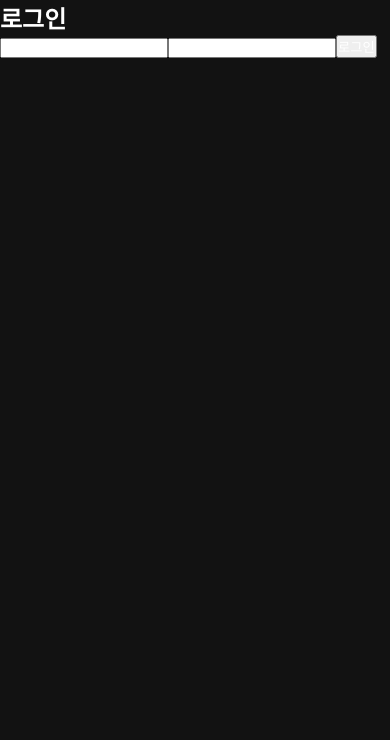
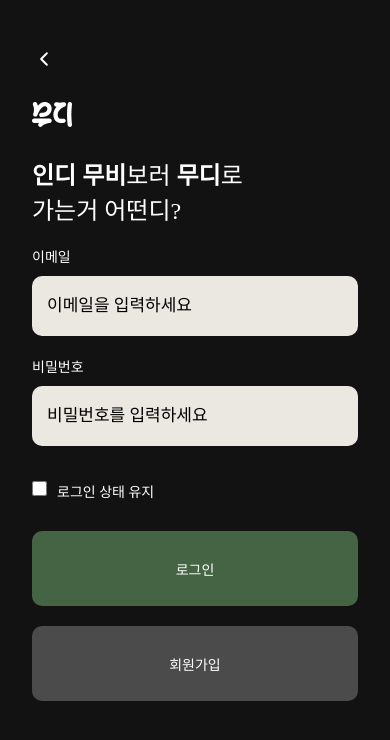
Before and after one commit to kimseowoo03/mudi, a React (Create React App) app: page /login in a window 390 px wide. Shown: the top 740 px of the page. Built offline with nearby package versions, Linux system fonts and the light colour scheme; no server answers; a web font is replaced by a local one.

Commit message:
Design:로그인 페이지 디자인

```diff
--- a/src/components/UserLogin.js
+++ b/src/components/UserLogin.js
@@ -1,6 +1,10 @@
 import { useRef } from "react";
 import { auth } from "../firebaseConfig";
 import { signInWithEmailAndPassword } from "firebase/auth";
+
+import style from "../styles/UserLogin.module.scss";
+import backArrowIcon from "../assets/icon-backArrow.svg";
+import whiteLogo from "../assets/logo_white.svg";
 
 const UserLogin = () => {
   const emailRef = useRef();
@@ -27,13 +31,32 @@ const UserLogin = () => {
   };
 
   return (
-    <div>
-      <h2>로그인</h2>
-      <form onSubmit={submitHandler}>
-        <input type="email" ref={emailRef} />
-        <input type="password" ref={passwordRef} autoComplete="off"/>
-        <button type="submit">로그인</button>
-      </form>
+    <div className={style.login_container}>
+      <div className={style.contents}>
+        <div className={style.top_menu}>
+          <img src={backArrowIcon} alt="backArrowIcon" />
+        </div>
+        <h2>로그인</h2>
+        <div className={style.logo}>
+          <img src={whiteLogo} alt="logo" />
+        </div>
+        <p><strong>인디 무비</strong>보러 <strong>무디</strong>로<br />가는거 어떤디?</p>
+        <form onSubmit={submitHandler} autoComplete="off">
+          <div className={`${style.email_input} ${style.item}`}>
+            <label htmlFor="userEmail">이메일</label>
+            <input type="email" id="userEmail" placeholder="이메일을 입력하세요" ref={emailRef} />
+          </div>
+          <div className={`${style.pw_input} ${style.item}`}>
+            <label htmlFor="userPw">비밀번호</label>
+            <input type="password" id="userPw" placeholder="비밀번호를 입력하세요" ref={passwordRef} />
+          </div>
+          <label htmlFor="keepLogin">
+            <input type="checkbox" id="keepLogin" />로그인 상태 유지
+          </label>
+          <button type="submit">로그인</button>
+        </form>
+        <button type="button" className={style.signUpBtn}>회원가입</button>
+      </div>
     </div>
   );
 };
--- /dev/null
+++ b/src/styles/UserLogin.module.scss
@@ -0,0 +1,195 @@
+.login_container {
+  display: flex;
+  align-items: center;
+  justify-content: center;
+  height: 100vh;
+
+  .contents {
+    width: 29.063rem;
+    background: #1c1c1c;
+    border: 1px solid #272727;
+    border-radius: 0.625rem;
+    padding: 2rem;
+
+    .top_menu,
+    .logo, p {
+      display: none;
+    }
+
+    form {
+      & > * {
+        margin-top: 1.563rem;
+      }
+      .item {
+
+        label {
+          font-size: 0.938rem;
+        }
+        input {
+          width: 100%;
+          height: 3.75rem;
+          margin-top: 0.313rem;
+          border-radius: 0.625rem;
+          outline: none;
+          color: #000;
+          font-size: 1rem;
+          padding-left: 0.938rem;
+          border: none;
+          background: #ebe7e1;
+
+          &::placeholder {
+            color: #000;
+          }
+        }
+      }
+      .pw_input + label {
+        display: inline-block;
+        font-size: 1rem;
+
+        input {
+          margin-right: 0.625rem;
+          width: 1.25rem;
+          height: 1.25rem;
+          vertical-align: sub;
+          accent-color: #456444;
+        }
+      }
+      button {
+        display: block;
+        width: 100%;
+        height: 4.063rem;
+        border-radius: 0.625rem;
+        background: #456444;
+        border: none;
+        font-size: 0.875rem;
+        cursor: pointer;
+      }
+    }
+
+    .signUpBtn {
+      width: 100%;
+      height: 4.063rem;
+      background: #4b4b4b;
+      border-radius: 0.625rem;
+      margin-top: 1.563rem;
+      font-size: 0.875rem;
+      border: none;
+      cursor: pointer;
+    }
+  }
+}
+
+@media (max-width: 67.5rem) {
+  .login_container {
+    .contents {
+      width: 23.438rem;
+
+      form {
+        & > * {
+          margin-top: 0.938rem;
+        }
+        .item {
+
+          label {
+            font-size: 0.875rem;
+          }
+          input {
+            height: 2.813rem;
+            font-size: 0.875rem;
+            margin-top: 0.625rem;
+          }
+        }
+        .pw_input + label {
+          font-size: 0.875rem;
+
+          input {
+            width: 0.938rem;
+            height: 0.938rem;
+          }
+        }
+        button {
+          height: 3.125rem;
+          margin-top: 0.938rem;
+        }
+      }
+
+      .signUpBtn {
+        height: 3.125rem;
+        margin-top: 0.938rem;
+      }
+    }
+  }
+}
+
+@media (max-width: 24.375rem) {
+  .login_container {
+    display: block;
+    margin: 2rem;
+
+    .contents {
+      width: auto;
+      background: none;
+      border: none;
+      padding: 0;
+
+      .top_menu {
+        display: block;
+        height: 3.125rem;
+
+        img {
+          width: 1.5rem;
+          height: 1.5rem;
+          margin-top: 0.938rem;
+          cursor: pointer;
+        }
+      }
+
+      h2 {
+        display: none;
+      }
+
+      .logo {
+        display: block;
+        margin-top: 1.25rem;
+
+        img {
+          width: 2.5rem;
+          height: 1.563rem;
+        }
+      }
+
+      p {
+        display: block;
+        margin-top: 1.563rem;
+        font-size: 1.5rem;
+      }
+
+      form {
+        & > * {
+          margin-top: 1.25rem;
+        }
+        .item {
+
+          input {
+            height: 3.75rem;
+            font-size: 1.063rem;
+          }
+        }
+        .pw_input + label {
+          input {
+            vertical-align: top;
+          }
+        }
+
+        button {
+          height: 4.688rem;
+        }
+      }
+
+      .signUpBtn {
+        height: 4.688rem;
+        margin-top: 1.25rem;
+      }
+    }
+  }
+}
```
